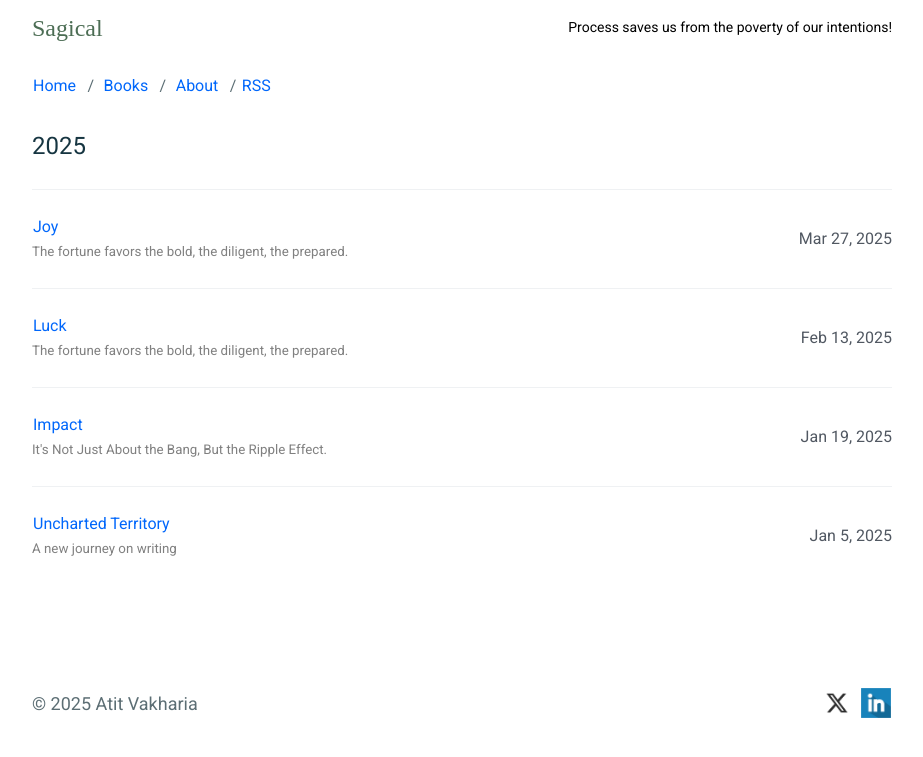
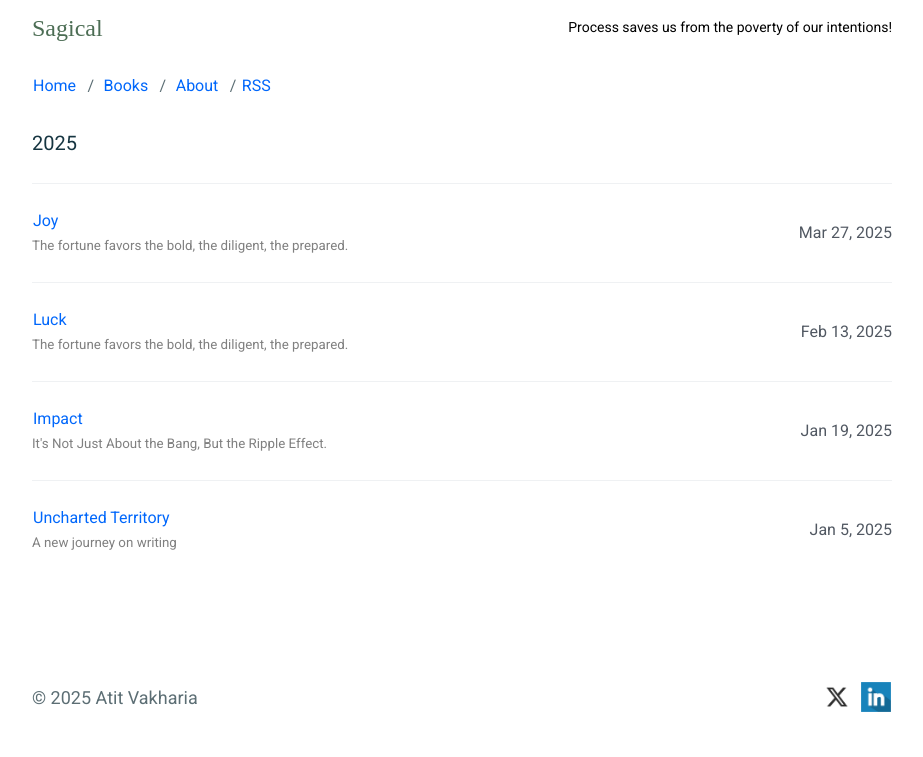
Before and after one commit to mkchoi212/paper-jekyll-theme, a Jekyll site: the page built from index.html, in a window 1280 px wide. Shown: the top 757 px of the page, without its empty margins (178-1101 px from the left). Built offline with Jekyll 4.4.1, drawn with Linux system fonts in a browser that asks for light colours.

Commit message:
Update _archives.scss

```diff
--- a/_sass/components/_archives.scss
+++ b/_sass/components/_archives.scss
@@ -8,8 +8,7 @@
 
 .c-archives__year {
     margin-bottom: 2.5rem;
-    font-size: 20px;
-    @include fs--heading-2;
+    @include fs--heading-3;
 }
 
 .c-archives__list {
```
